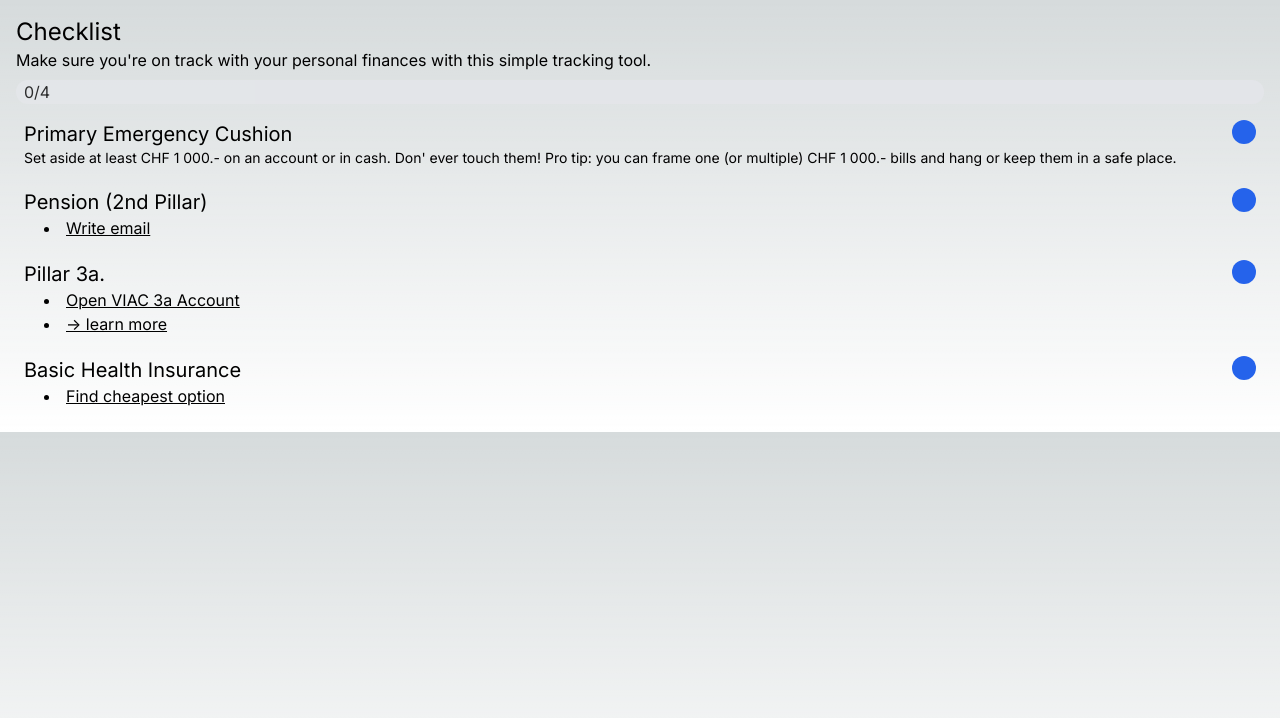
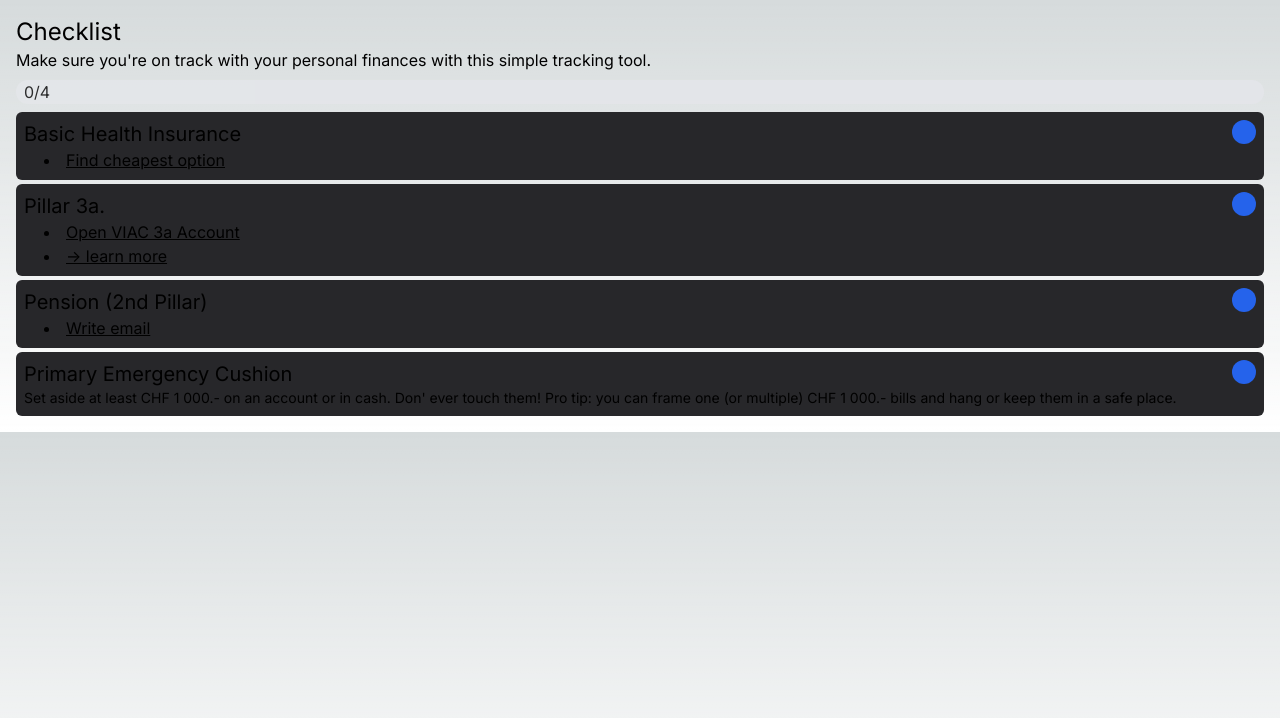
Before and after one commit to omarelabed/fresco-flow, a Next.js app: page / in a window 1280 px wide. Shown: the top 718 px of the page. Built offline with nearby package versions, Linux system fonts and the light colour scheme.

Commit message:
add automatic ordering of done items

```diff
--- a/src/app/Checklist/Checklist.tsx
+++ b/src/app/Checklist/Checklist.tsx
@@ -11,7 +11,9 @@ export const Checklist = () => {
   const totalCount = keys.length;
 
   const checklistItems = checklistMap
-    ? Object.keys(checklistMap).map((key) => checklistMap[key])
+    ? Object.keys(checklistMap)
+        .map((key) => checklistMap[key])
+        .sort((item) => (item.done ? 1 : -1))
     : [];
   if (!checklistItems) {
     return (
--- a/src/app/Checklist/ChecklistItem.tsx
+++ b/src/app/Checklist/ChecklistItem.tsx
@@ -25,7 +25,15 @@ export const ChecklistItem = ({
     });
   };
   return (
-    <li className="my-1 p-2 rounded">
+    <li
+      className={[
+        "my-1",
+        "p-2",
+        "rounded-md",
+        done && "opacity-65",
+        "bg-zinc-800",
+      ].join(" ")}
+    >
       <div className="flex justify-between">
         <h2 className="text-xl">{title}</h2>
         <button
@@ -33,7 +41,7 @@ export const ChecklistItem = ({
             "w-6",
             "h-6",
             "rounded-full",
-            'text-xl',
+            "text-xl",
             getProgressColor(done),
           ].join(" ")}
           onClick={(event) => {
@@ -44,7 +52,12 @@ export const ChecklistItem = ({
           {done && "✓"}
         </button>
       </div>
-      {description && description.map((paragraph, index) => <p className="text-sm" key={index}>{paragraph}</p>)}
+      {description &&
+        description.map((paragraph, index) => (
+          <p className="text-sm" key={index}>
+            {paragraph}
+          </p>
+        ))}
       {actions && <Actions actions={actions} />}
     </li>
   );
```
